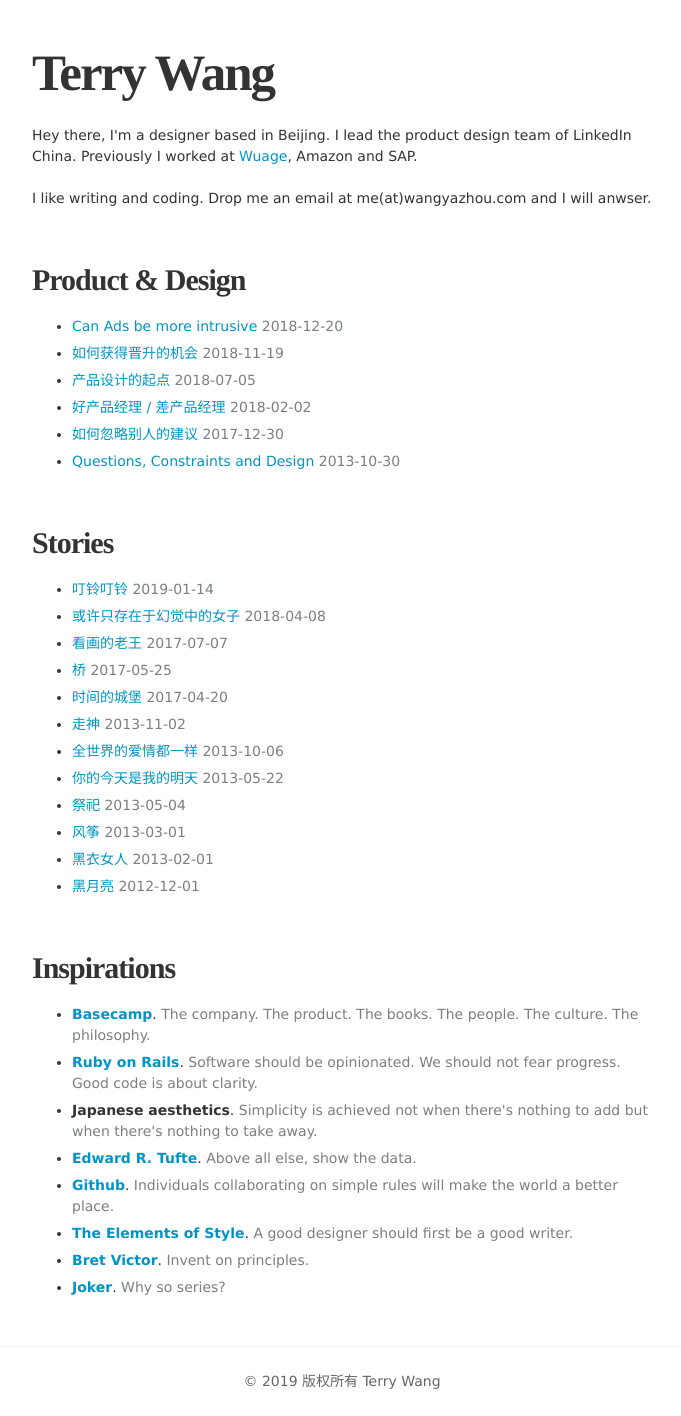
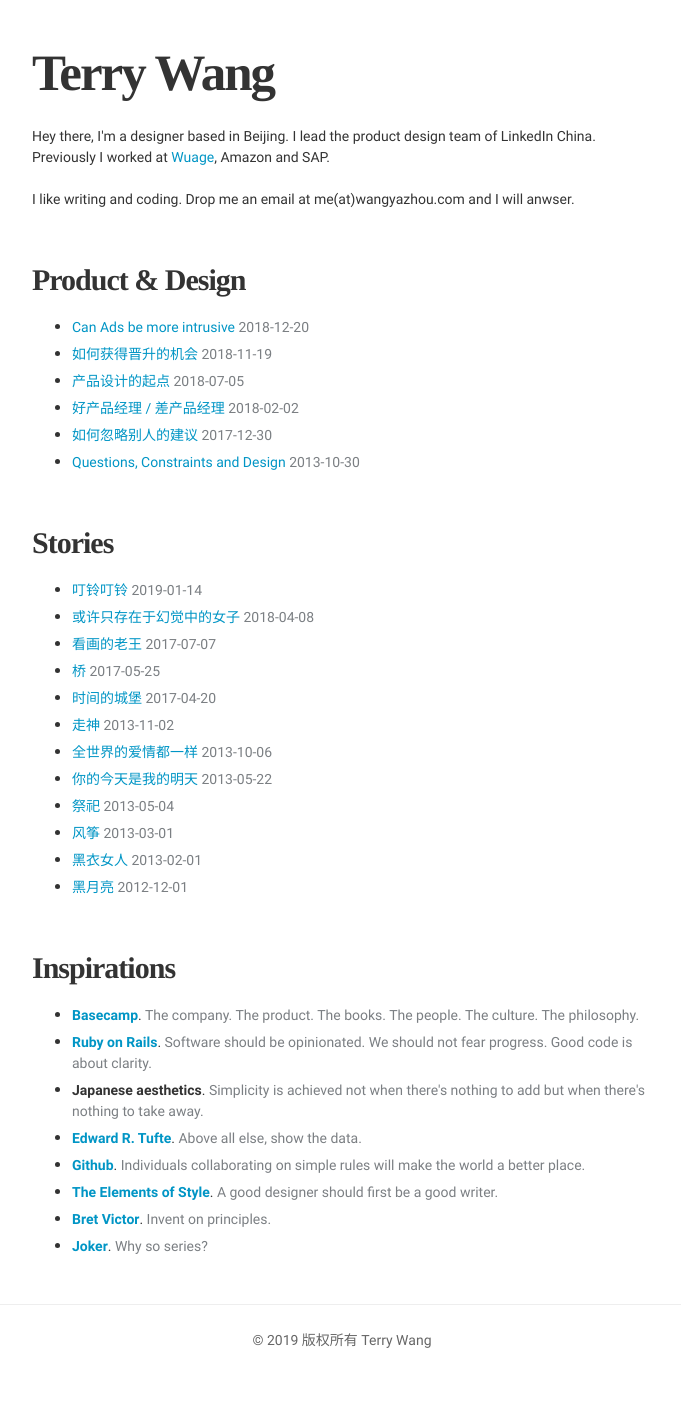
Before and after one commit to lvterry/lvterry.github.io, a Jekyll site: the page built from index.html, in a window 1280 px wide. Shown: the whole page, without its empty margins (298-979 px from the left). Built offline with Jekyll 4.4.1, drawn with Linux system fonts in a browser that asks for light colours; some web fonts are replaced; after the commit the page ends 1374 px from its top, so only the background shows below that.

Commit message:
add webfont

```diff
--- a/assets/css/style.css
+++ b/assets/css/style.css
@@ -1,3 +1,29 @@
+@font-face {
+    font-family: 'Roboto';
+    src: url('Roboto-Regular-webfont.eot');
+    src: url('Roboto-Regular-webfont.eot?#iefix') format('embedded-opentype'),
+         url('Roboto-Regular-webfont.woff2') format('woff2'),
+         url('Roboto-Regular-webfont.woff') format('woff'),
+         url('Roboto-Regular-webfont.ttf') format('truetype'),
+         url('Roboto-Regular-webfont.svg#robotoregular') format('svg');
+    font-weight: normal;
+    font-style: normal;
+
+}
+@font-face {
+    font-family: 'Roboto';
+    src: url('Roboto-Bold-webfont.eot');
+    src: url('Roboto-Bold-webfont.eot?#iefix') format('embedded-opentype'),
+         url('Roboto-Bold-webfont.woff2') format('woff2'),
+         url('Roboto-Bold-webfont.woff') format('woff'),
+         url('Roboto-Bold-webfont.ttf') format('truetype'),
+         url('Roboto-Bold-webfont.svg#robotobold') format('svg');
+    font-weight: bold;
+    font-style: normal;
+
+}
+
+
 body {
   /*font-family: -apple-system,BlinkMacSystemFont,"PingFang SC",Helvetica,Tahoma,Arial,"Microsoft YaHei",微软雅黑,黑体,Heiti,sans-serif,SimSun,宋体,serif;
   font-size: 15px;
@@ -6,7 +32,7 @@ body {
   -webkit-font-smoothing: antialiased;
   -moz-osx-font-smoothing: grayscale;*/
   font-size: 14px;
-  font-family: Verdana, Arial, Helvetica, sans-serif;
+  font-family: Roboto, Verdana, Arial, Helvetica, sans-serif;
   line-height: 1.5;
   color: #333;
   background-color: #fff;
```
Also changed, not shown: assets/css/Roboto-Bold-webfont.woff (added), assets/css/Roboto-Regular-webfont.woff (added).
